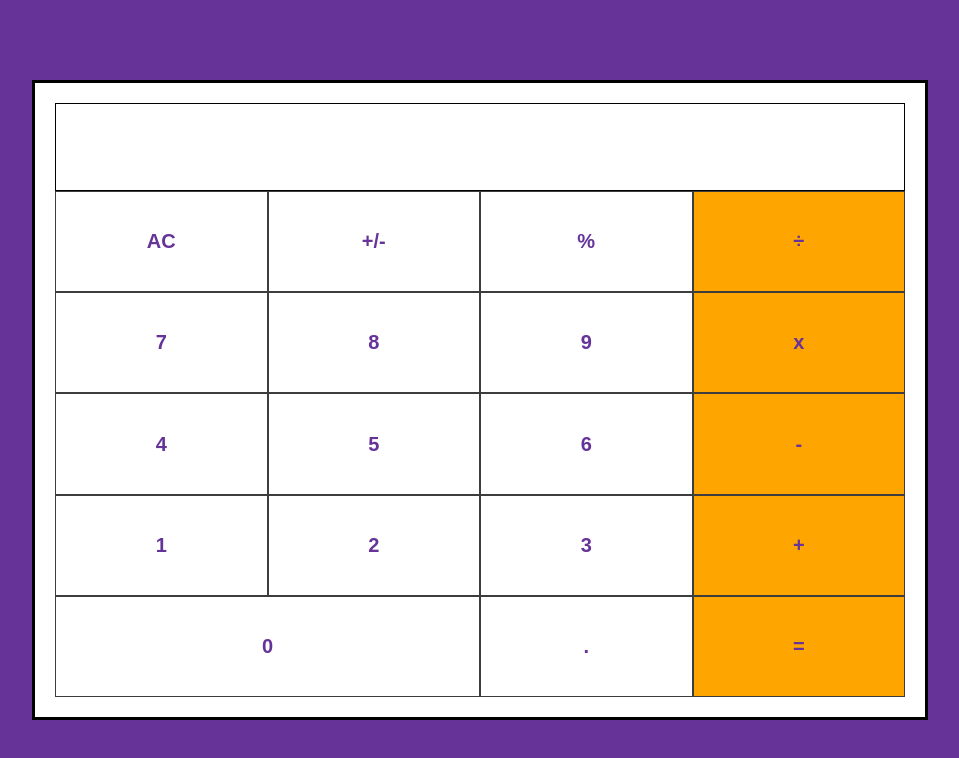
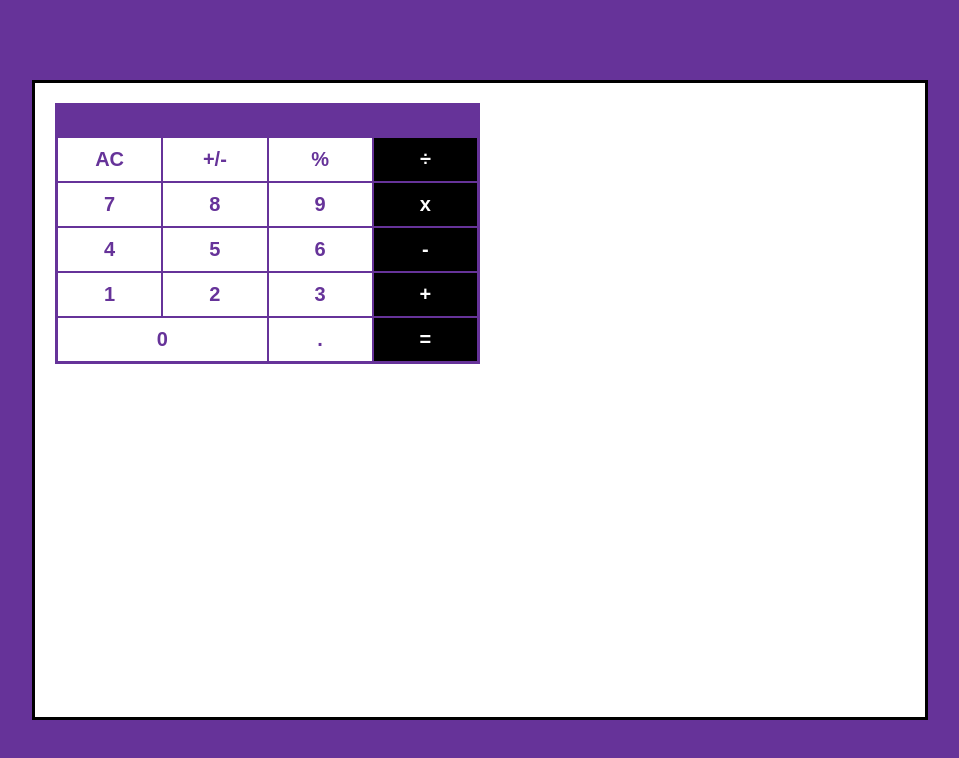
Before and after one commit to Marcraphael12/Marc-the-magician, a React (Create React App) app: page / in a window 1280 px wide. Shown: the top 758 px of the page, without its empty margins (160-1119 px from the left). Built offline with nearby package versions, Linux system fonts and the light colour scheme.

Commit message:
App:  Update component style

```diff
--- a/src/App.css
+++ b/src/App.css
@@ -1,19 +1,36 @@
-div {
+.App {
   width: 100%;
   height: 100%;
+  display: flex;
+  flex-direction: column;
+  justify-content: space-between;
+}
+
+.calc {
+  width: 100%;
+  height: calc(100% - 100px);
+  display: flex;
+  justify-content: space-between;
+}
+
+.calc h2 {
+  width: 30%;
+  height: auto;
+  font-weight: 200;
 }
 
 ul {
-  width: 100%;
+  width: 50%;
   height: 100%;
   display: flex;
   flex-wrap: wrap;
+  border: 2px solid rebeccapurple;
 }
 
 .pad {
   width: 25%;
   height: auto;
-  border: 1px solid rgb(61, 61, 61);
+  border: 1px solid rebeccapurple;
 }
 
 .pad:hover {
@@ -22,12 +39,12 @@ ul {
 
 .screen {
   width: 100%;
-  border: 1px solid black;
+  border: 1px solid rebeccapurple;
   height: auto;
   display: flex;
   align-items: center;
-  padding: 0 10px;
   justify-content: flex-end;
+  background: rebeccapurple;
 }
 
 .screen h3 {
@@ -38,7 +55,8 @@ ul {
   align-items: center;
   font-size: 20px;
   font-weight: bold;
-  background: transparent;
+  padding: 0 10px;
+  color: white;
   border: none;
 }
 
@@ -47,5 +65,9 @@ ul {
 }
 
 .different {
-  background-color: orange;
+  background-color: rgb(0, 0, 0);
 }
+
+.different button {
+  color: white;
+}
```
